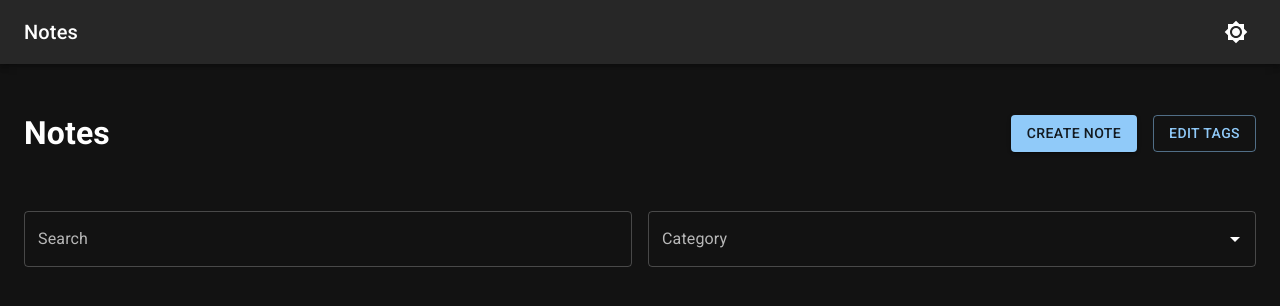
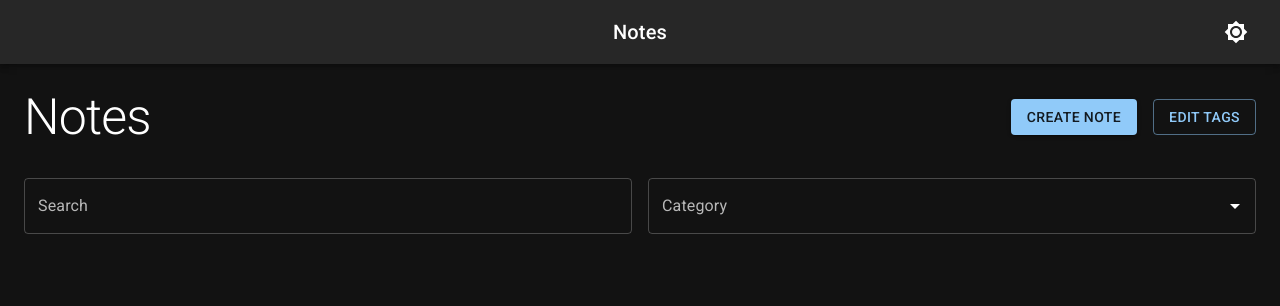
Before and after one commit to tomasesquivelgc/Note-Taking-App, a React (Vite) app: page / in a window 1280 px wide. Shown: the top 306 px of the page. Built offline with nearby package versions, Linux system fonts and the light colour scheme.

Commit message:
add "go back" button to the navbar

```diff
--- a/src/App.tsx
+++ b/src/App.tsx
@@ -47,7 +47,7 @@ function App() {
   const theme = useMemo(() => createTheme({
     typography: {
       h1: {
-        fontSize: 100,
+        fontSize: 50,
       },
     },
     palette: {
--- a/src/components/Navbar.tsx
+++ b/src/components/Navbar.tsx
@@ -1,11 +1,24 @@
-import { AppBar, Toolbar, Typography, IconButton, PaletteMode } from '@mui/material';
+import { AppBar, Toolbar, Typography, IconButton, PaletteMode, Button, Icon } from '@mui/material';
 import { Brightness4, Brightness7 } from '@mui/icons-material';
+import { Link, useLocation } from 'react-router-dom';
+import ArrowBackIosNewIcon from '@mui/icons-material/ArrowBackIosNew';
 
 export default function Navbar({ toggleTheme, mode}: {toggleTheme: () => void, mode: PaletteMode}){
+  const location = useLocation();
+  const isHomePage = location.pathname === '/';
   return (
     <AppBar position="static">
       <Toolbar>
-        <Typography variant="h6" component="div" sx={{ flexGrow: 1 }}>
+      {!isHomePage ? (
+          <Link to='...' style={{ textDecoration: 'none', color: 'inherit' }}>
+            <IconButton>
+              <ArrowBackIosNewIcon />
+            </IconButton>
+          </Link>
+        ) : (
+          <div style={{ width: '40px' }} />
+        )}
+        <Typography variant="h6" component="div" sx={{ flexGrow: 1, textAlign: 'center' }}>
           Notes
         </Typography>
         <IconButton onClick={toggleTheme} color="inherit">
--- a/src/components/NoteList.tsx
+++ b/src/components/NoteList.tsx
@@ -1,4 +1,4 @@
-import { Grid, Stack, Button, Box, TextField, Autocomplete, Card, CardContent, Chip, CardActionArea } from "@mui/material";
+import { Grid, Stack, Button, Box, TextField, Autocomplete, Card, CardContent, Chip, CardActionArea, Typography } from "@mui/material";
 import { Link } from "react-router-dom";
 import { useState, useMemo } from "react";
 import { Tag} from "../App";
@@ -35,7 +35,9 @@ export default function NoteList({ availableTags, notes, updateTag, deleteTag }:
       <Grid container alignItems="center" width={"100%"} p={3}  gap={2}>
         <Stack direction={"row"} width={"100%"} alignItems={"center"}>
           <Grid item xs={5}>
-          <h1>Notes</h1>
+            <Typography variant="h1">
+              Notes
+            </Typography>
         </Grid>
         <Grid item xs={7}>
           <Stack direction="row" spacing={2} justifyContent={"right"}>
```
